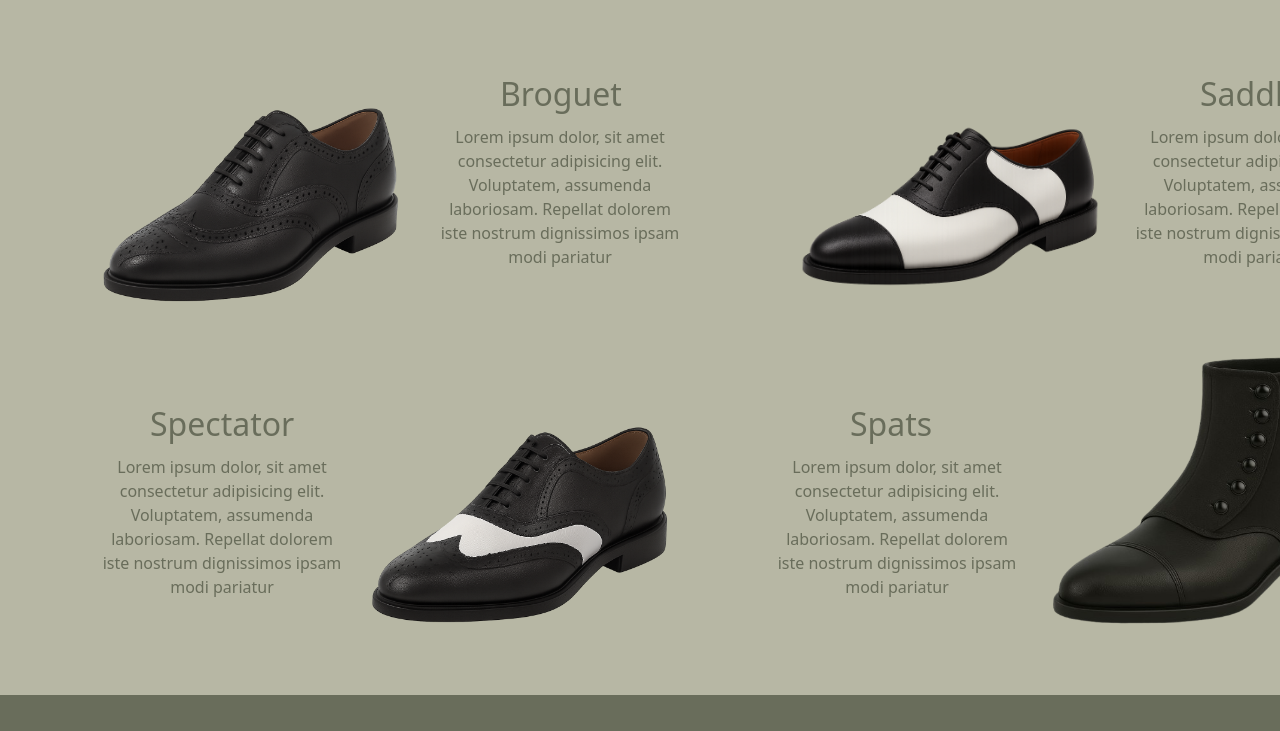
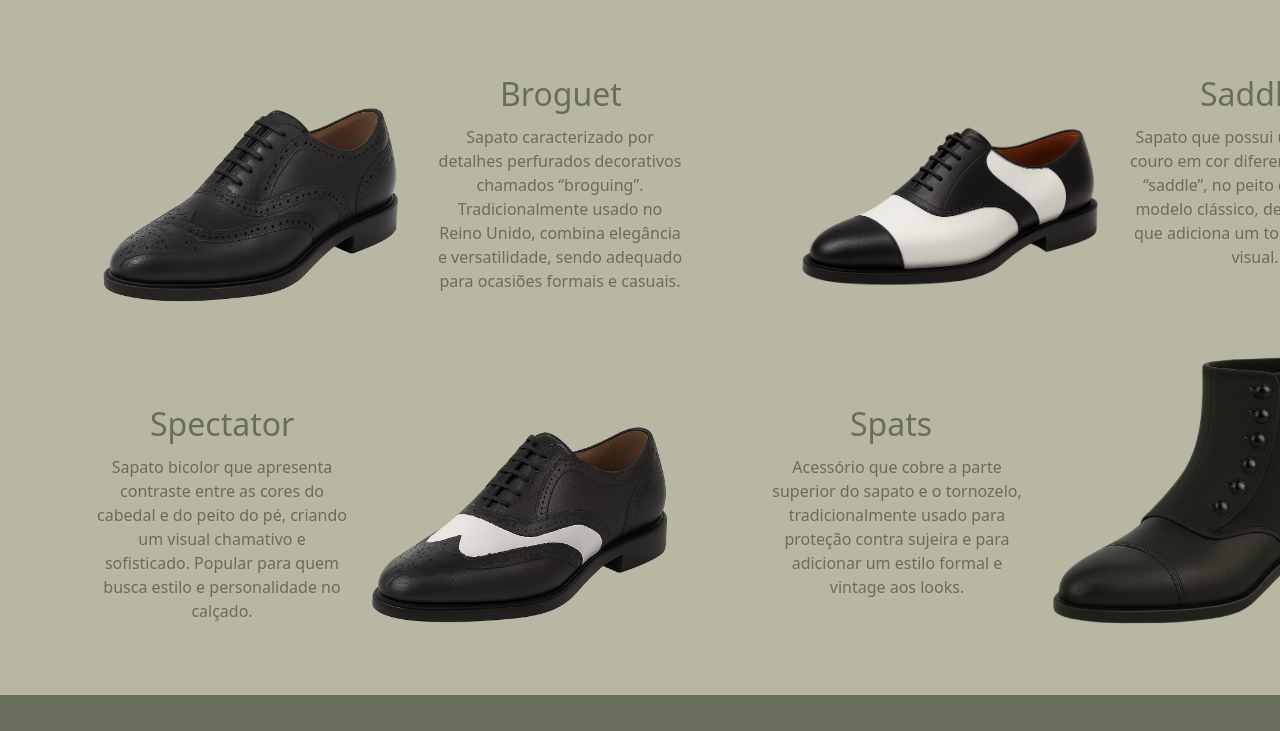
Before and after one commit to Marianapartezani/Luigi-Sapataria, a plain HTML site: page páginas/sapatos/sapatos.html in a window 1280 px wide. Shown: the part 5101-5832 px from the top of the page. Drawn offline with nearby package versions, Linux system fonts and the light colour scheme.

Commit message:
Update sapatos.html

```diff
--- a/páginas/sapatos/sapatos.html
+++ b/páginas/sapatos/sapatos.html
@@ -260,7 +260,7 @@
                 <h2>Broguet</h2>
               </div>
               <div>
-                <p>Lorem ipsum dolor, sit amet consectetur adipisicing elit. Voluptatem, assumenda laboriosam. Repellat dolorem iste nostrum dignissimos ipsam modi pariatur</p>
+                <p>Sapato caracterizado por detalhes perfurados decorativos chamados “broguing”. Tradicionalmente usado no Reino Unido, combina elegância e versatilidade, sendo adequado para ocasiões formais e casuais.</p>
               </div>
             </div>
             <div class="tipico-spectator">
@@ -268,7 +268,7 @@
                 <h2>Spectator</h2>
               </div>
               <div>
-                <p>Lorem ipsum dolor, sit amet consectetur adipisicing elit. Voluptatem, assumenda laboriosam. Repellat dolorem iste nostrum dignissimos ipsam modi pariatur</p>
+                <p>Sapato bicolor que apresenta contraste entre as cores do cabedal e do peito do pé, criando um visual chamativo e sofisticado. Popular para quem busca estilo e personalidade no calçado.</p>
               </div>
               <div>
                 <img src="../../imagens/sapatos/Tipicos/Spectator.png" alt="sapato spectator" class="tipico-fotos">
@@ -283,7 +283,7 @@
                 <h2>Saddle</h2>
               </div>
               <div>
-                <p>Lorem ipsum dolor, sit amet consectetur adipisicing elit. Voluptatem, assumenda laboriosam. Repellat dolorem iste nostrum dignissimos ipsam modi pariatur</p>
+                <p>Sapato que possui uma faixa de couro em cor diferente, chamada “saddle”, no peito do pé. É um modelo clássico, descontraído e que adiciona um toque único ao visual.</p>
               </div>
             </div>
             <div class="tipico-spats">
@@ -291,7 +291,7 @@
                 <h2>Spats</h2>
               </div>
               <div>
-                <p>Lorem ipsum dolor, sit amet consectetur adipisicing elit. Voluptatem, assumenda laboriosam. Repellat dolorem iste nostrum dignissimos ipsam modi pariatur</p>
+                <p>Acessório que cobre a parte superior do sapato e o tornozelo, tradicionalmente usado para proteção contra sujeira e para adicionar um estilo formal e vintage aos looks.</p>
               </div>
               <div>
                 <img src="../../imagens/sapatos/Tipicos/Spats-shoe.png" alt="sapato com spats" class="tipico-fotos">
```
